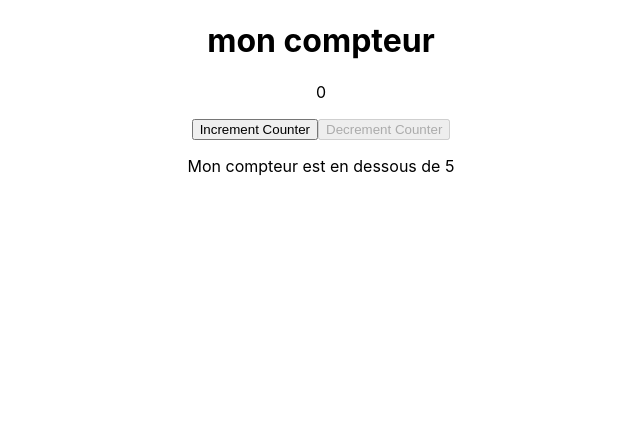
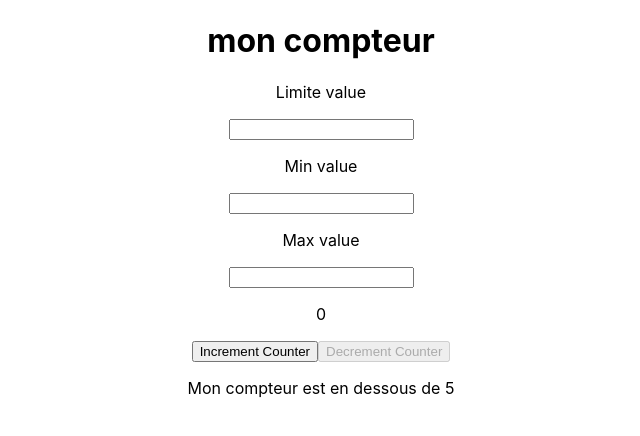
Before and after one commit to nattther/React-App, a React (Create React App) app: page / in a window 1280 px wide. Shown: the top 436 px of the page, without its empty margins (319-959 px from the left). Built offline with nearby package versions, Linux system fonts and the light colour scheme.

Commit message:
:hammer: user can put values.

```diff
--- a/src/App.js
+++ b/src/App.js
@@ -3,22 +3,42 @@ import './App.css';
 import Title from './Title';
 import Counter from './Counter';
 import CounterContainer from './CounterContainer';
+import { useState } from 'react';
 
 function App() {
+
+  const [limiteValue, setLimiteValue] = useState(5);
+  const [minValue, setMinValue] = useState(0);
+  const [maxvalue, setMaxValue] = useState(10);
 
   const appInfo = {
     Name: 'mon app',
     Message: 'mon compteur'
   }
   const counterConstants = {
-    minValue: 0,
-    limiteValue: 5,
-    maxValue: 10
+    minValue: minValue,
+    limiteValue: limiteValue,
+    maxValue: maxvalue  }
+
+  const onChangeLimiteValueInput = (e) =>{
+    setLimiteValue(e.target.value);
+  }
+  const onChangeMinValueInput = (e) =>{
+    setMinValue(e.target.value);
+  }
+  const onChangeMaxValueInput = (e) =>{
+    setMaxValue(e.target.value);
   }
 
   return (
     <div className="App">
       <Title myMessage={appInfo.Message}></Title>
+      <p>Limite value</p>
+      <input onChange={onChangeLimiteValueInput}></input>
+      <p>Min value</p>
+      <input onChange={onChangeMinValueInput}></input>
+      <p>Max value</p>
+      <input onChange={onChangeMaxValueInput}></input>
       <CounterContainer>
       <Counter {...counterConstants}/>
         </CounterContainer>
```
